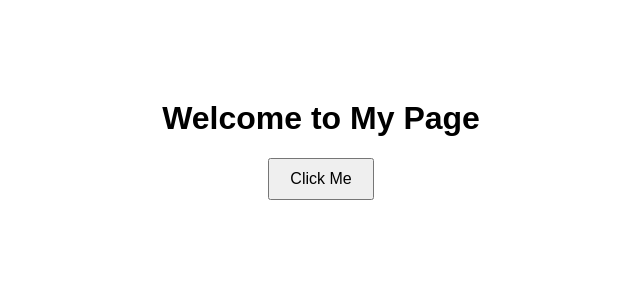
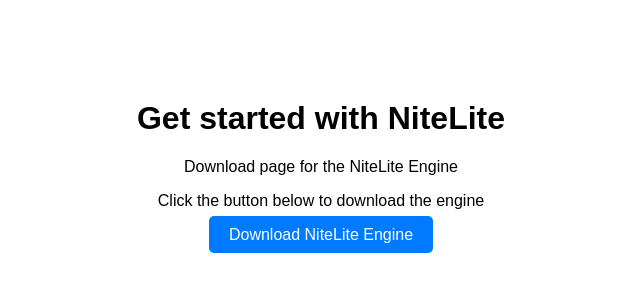
Before and after one commit to EC-WW/NiteLiteSite, a plain HTML site: page index.html in a window 1280 px wide. Shown: the whole page, without its empty margins (319-959 px from the left). Drawn offline with Linux system fonts and the light colour scheme.

Commit message:
Added the installer to the releases tab

```diff
--- a/index.html
+++ b/index.html
@@ -10,15 +10,22 @@
             text-align: center;
             margin-top: 100px;
         }
-        button {
+        button, .download-button {
             padding: 10px 20px;
             font-size: 16px;
             cursor: pointer;
+            text-decoration: none;
+            color: white;
+            background-color: #007BFF;
+            border: none;
+            border-radius: 5px;
         }
     </style>
 </head>
 <body>
-    <h1>Welcome to My Page</h1>
-    <button onclick="alert('Button clicked!')">Click Me</button>
+    <h1>Get started with NiteLite</h1>
+    <p>Download page for the NiteLite Engine</p>
+    <p>Click the button below to download the engine</p>
+    <a href="https://github.com/EC-WW/NiteLiteSite/releases/latest/NiteLaunch_Setup.exe" class="download-button" download>Download NiteLite Engine</a>
 </body>
 </html>
```
